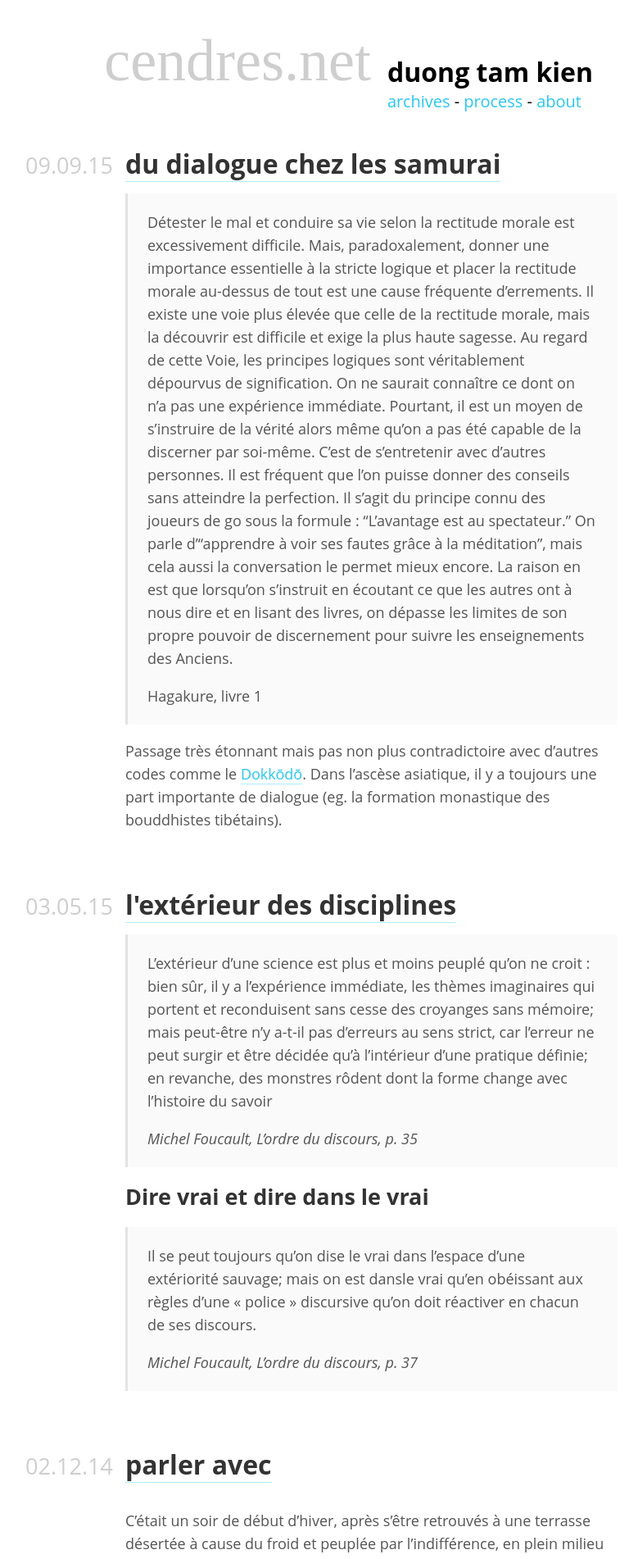
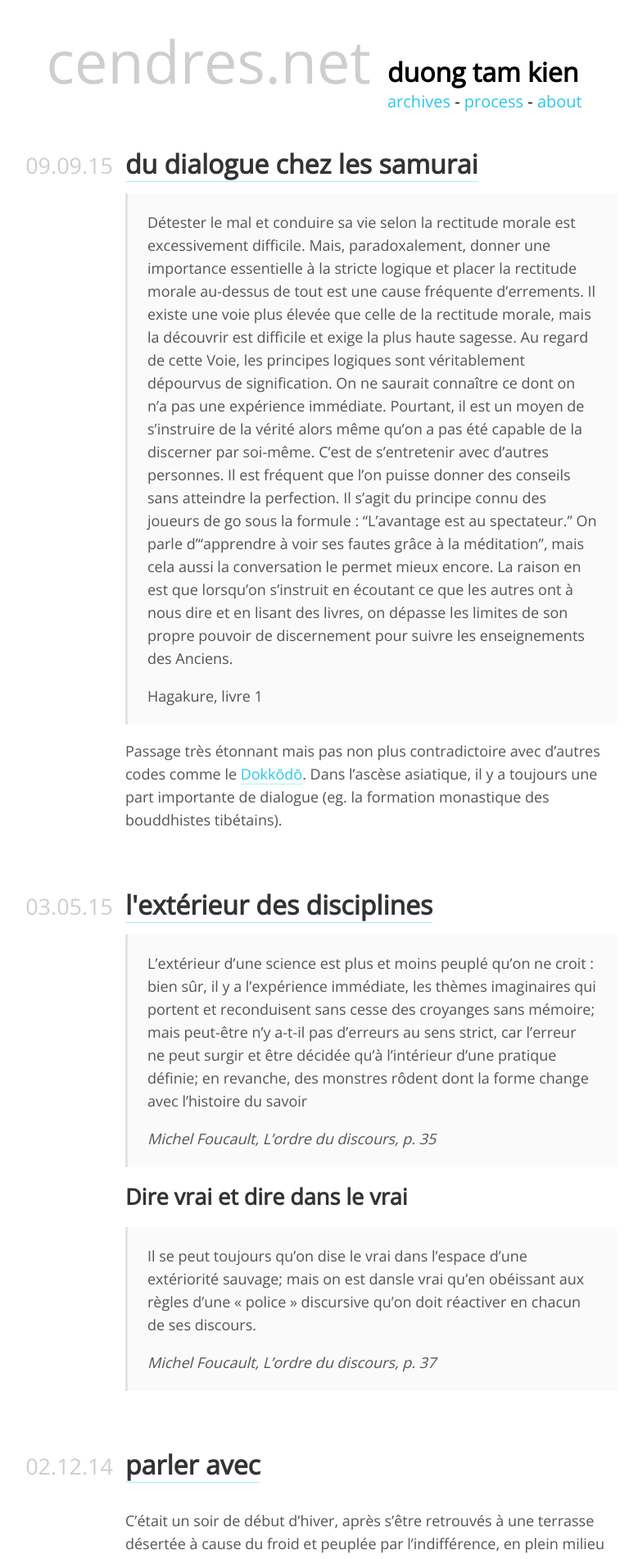
Before and after one commit to taniki/cendres.net, a Jekyll site: the page built from index.html, in a window 1280 px wide. Shown: the top 1902 px of the page at 82% size, without its empty margins (187-955 px from the left). Built offline with Jekyll 4.4.1, drawn with Linux system fonts in a browser that asks for light colours; nearby versions of some CDN libraries; the list of posts is cut into pages by our own code.

Commit message:
replacing fontdeck

```diff
--- a/_includes/head.html
+++ b/_includes/head.html
@@ -21,6 +21,5 @@
   <link rel="stylesheet" type="text/css" media="screen" href="{{ "/css/main.css"  | prepend: site.baseurl  }}" />
   <link rel="stylesheet" type="text/css" media="print" href="{{ "/css/print.css"  | prepend: site.baseurl  }}" />
 
-  <script type="text/javascript">var __tcaExcludeHostedCss=true;</script>
-  <script type="text/javascript" src="http://typecast.com/project_css/formism/261234c100ae7e.js"></script>
+  <link href='https://fonts.googleapis.com/css?family=Open+Sans' rel='stylesheet' type='text/css'>
 </head>
--- a/css/main.css
+++ b/css/main.css
@@ -10,7 +10,7 @@
 }
 
 h1 {
-  font-family: "AvenirNextRoundedW01-Re";
+  /* font-family: "AvenirNextRoundedW01-Re"; */
   font-size: 72px;
   line-height: 72px;
   font-weight: 400;
```
